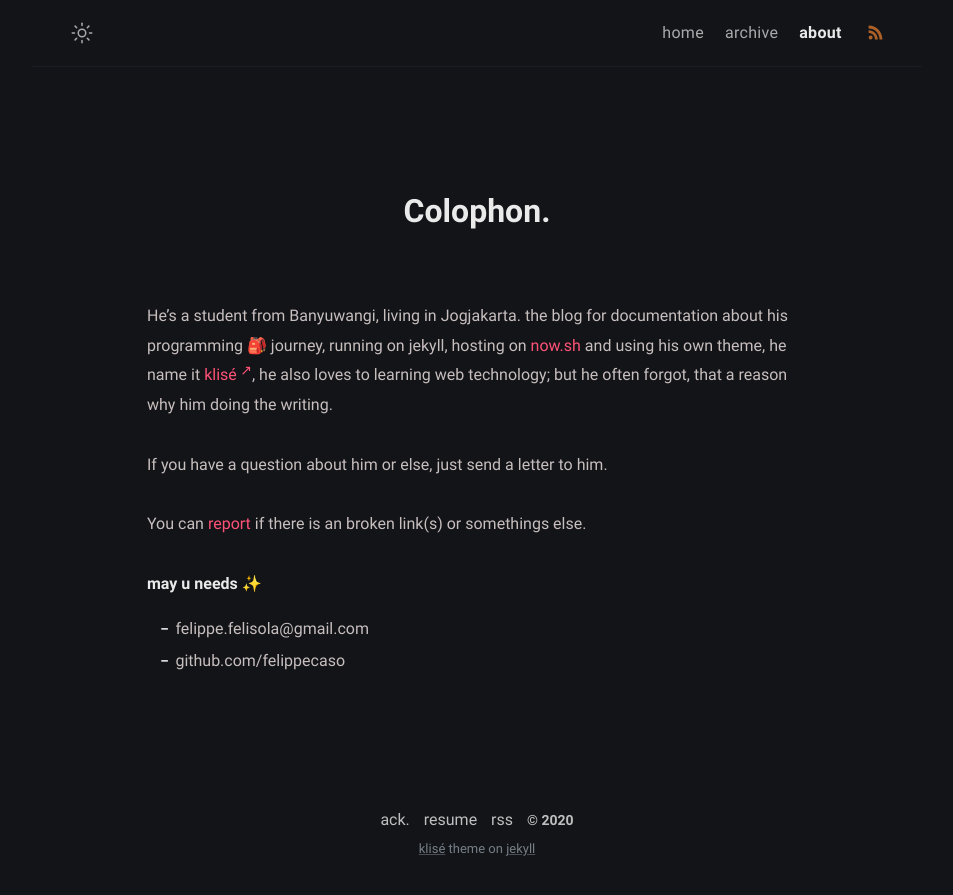
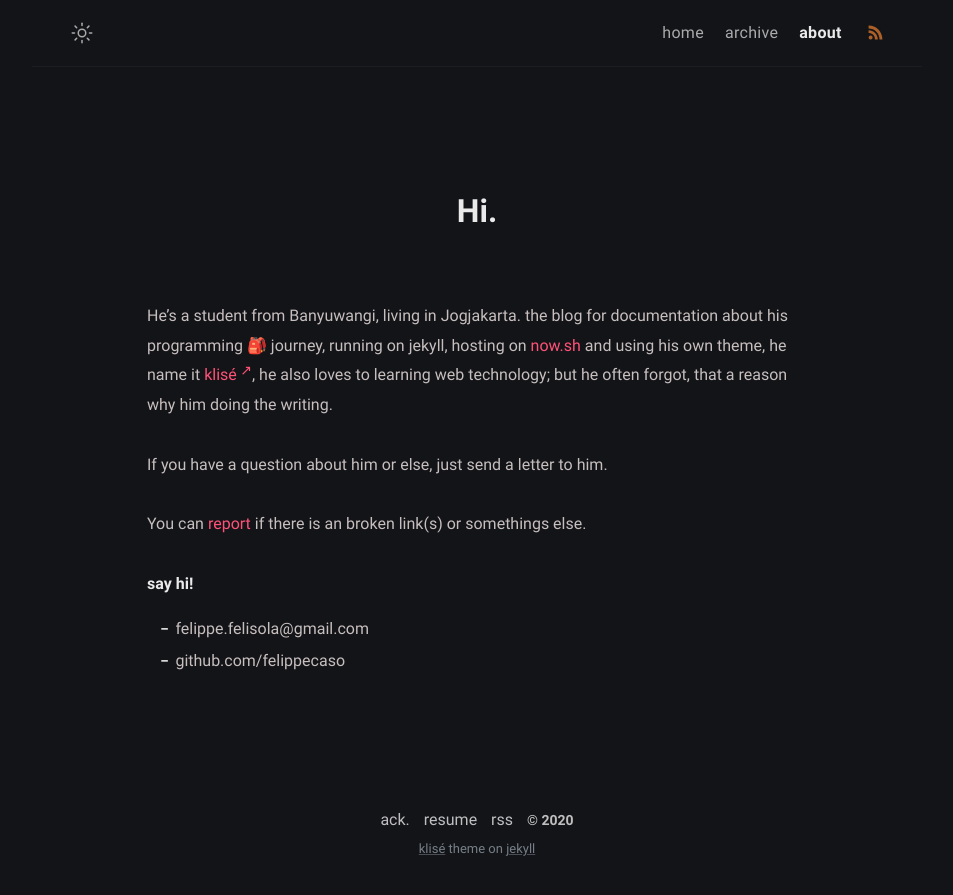
Before and after one commit to felippecaso/felippecaso.com, a Jekyll site: the page built from about.md, in a window 1280 px wide. Shown: the top 895 px of the page, without its empty margins (163-1116 px from the left). Built offline with Jekyll 4.4.1, drawn with Linux system fonts in a browser that asks for light colours.

Commit message:
docs: update README

```diff
--- a/about.md
+++ b/about.md
@@ -1,5 +1,5 @@
 ---
-title: Colophon
+title: Hi
 permalink: /about/
 layout: page
 excerpt: Hello peeps, I'm student of computer science from Banyuwangi, living in Jogjakarta. This blog for documentation about my programming journey, running on jekyll, hosting on netlify and using my own simple theme.
@@ -12,7 +12,7 @@ If you have a question about him or else, just send a letter to him.
 
 You can [report](http://github.com/piharpi/jekyll-klise/issues/new) if there is an broken link(s) or somethings else.
 
-**may u needs ✨**
+**say hi!**
 
 - {{ site.author.email }}
 - github.com/{{ site.author.github }}
```
Also changed, not shown: README.md.
